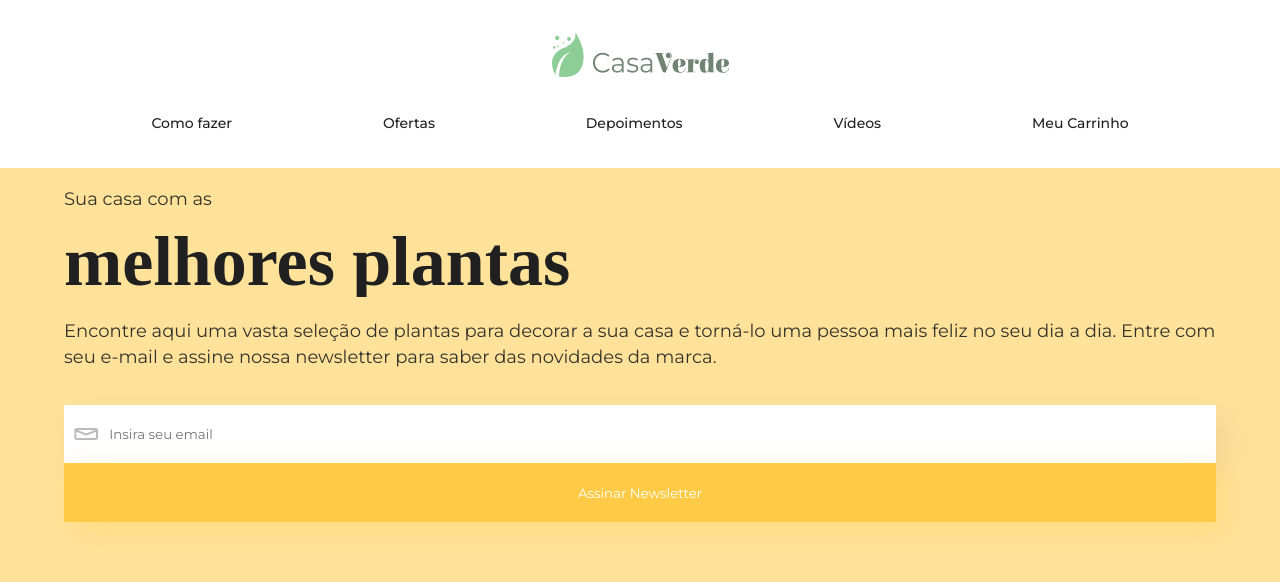
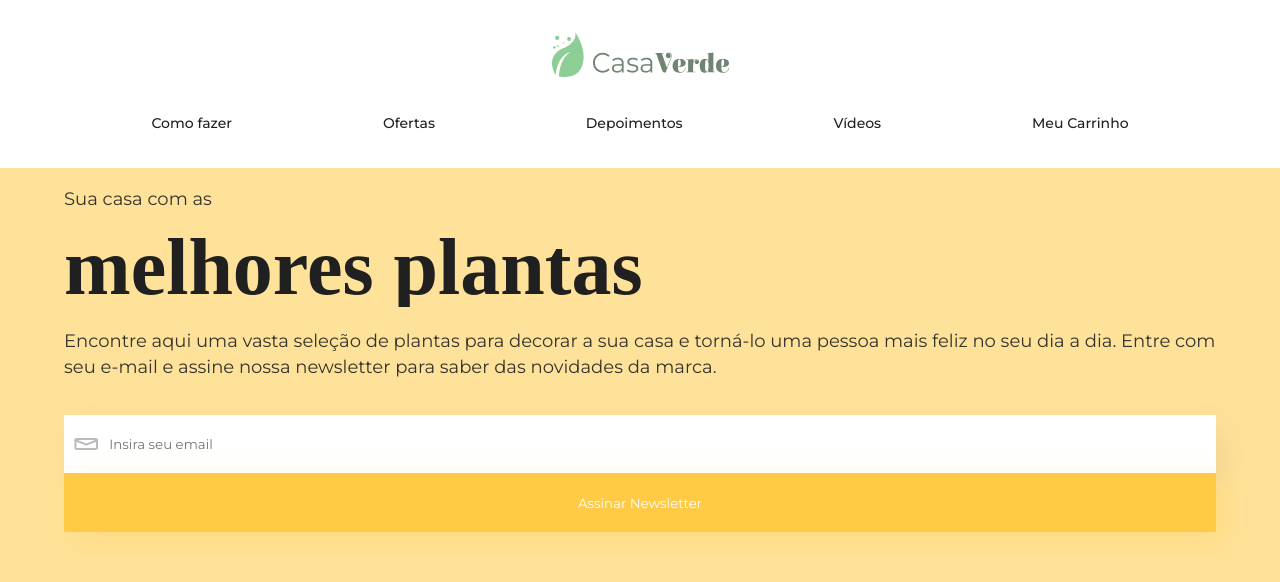
Before and after one commit to robs-am/Casa-Verde-React, a React (Vite) app: page / in a window 1280 px wide. Shown: the top 582 px of the page. Built offline with nearby package versions, Linux system fonts and the light colour scheme; a web font is replaced by a local one.

Commit message:
fix: font-size responsividade 820width

```diff
--- a/src/components/Newsletter/Newsletter.css
+++ b/src/components/Newsletter/Newsletter.css
@@ -72,11 +72,12 @@
   filter: brightness(95%);
 }
 
-@media only screen and (min-width: 768px) {
+@media only screen and (min-width: 820px) {
+
   .hero-section h1 {
-    font-size: 70px;
+    font-size: 80px;
     padding-right: 1em;
-    line-height: 70px;
+    line-height: 80px;
   }
 
   .hero-section p {
```
